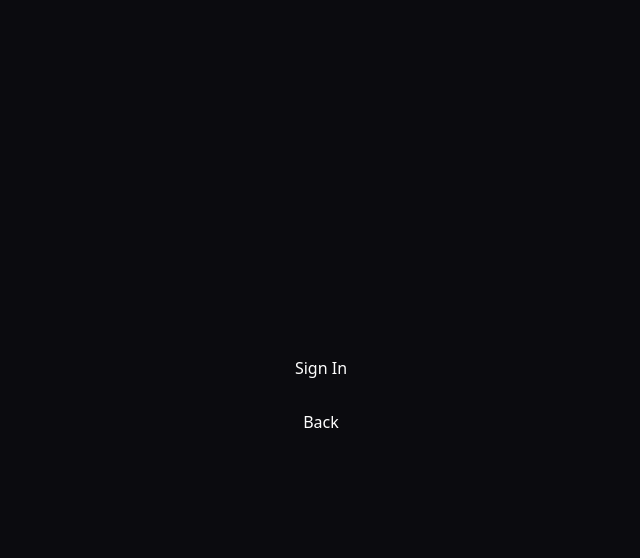
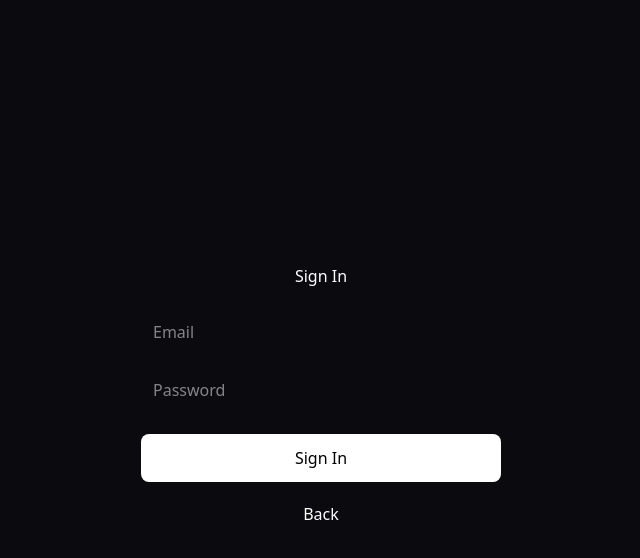
Before and after one commit to ubuntuecosystem-cloud/Nuvia, a Next.js app in the folder frontend/: page / in a window 1280 px wide. Both pictures are taken after a click on the button "Sign In". Shown: the top 558 px of the page, without its empty margins (319-959 px from the left). Built offline with nearby package versions, Linux system fonts and the light colour scheme; no server answers.

Commit message:
Update page.tsx

```diff
--- a/frontend/app/page.tsx
+++ b/frontend/app/page.tsx
@@ -1,11 +1,62 @@
 "use client";
 
 import { useState } from "react";
+import { authenticationService } from "@/services/auth/AuthenticationService";
 
 type EntryMode = "entry" | "signin" | "signup";
 
 export default function Home() {
   const [mode, setMode] = useState<EntryMode>("entry");
+  const [email, setEmail] = useState("");
+  const [password, setPassword] = useState("");
+  const [message, setMessage] = useState("");
+  const [loading, setLoading] = useState(false);
+
+  async function handleSignIn() {
+    setLoading(true);
+    setMessage("");
+
+    try {
+      await authenticationService.signIn(
+        email,
+        password
+      );
+
+      setMessage("Signed in successfully");
+    } catch (error) {
+      setMessage(
+        error instanceof Error
+          ? error.message
+          : "Sign in failed"
+      );
+    } finally {
+      setLoading(false);
+    }
+  }
+
+  async function handleCreateAccount() {
+    setLoading(true);
+    setMessage("");
+
+    try {
+      await authenticationService.createAccount(
+        email,
+        password
+      );
+
+      setMessage(
+        "Account created. Check email verification if required."
+      );
+    } catch (error) {
+      setMessage(
+        error instanceof Error
+          ? error.message
+          : "Account creation failed"
+      );
+    } finally {
+      setLoading(false);
+    }
+  }
 
   return (
     <main
@@ -67,35 +118,90 @@ export default function Home() {
           </>
         )}
 
-        {mode === "signin" && (
+        {(mode === "signin" || mode === "signup") && (
           <>
-            <h1>Sign In</h1>
+            <h1>
+              {mode === "signin"
+                ? "Sign In"
+                : "Create Account"}
+            </h1>
+
+            <input
+              placeholder="Email"
+              value={email}
+              onChange={(e) =>
+                setEmail(e.target.value)
+              }
+              style={{
+                width: "100%",
+                marginTop: 20,
+                padding: 12,
+                borderRadius: 8,
+              }}
+            />
+
+            <input
+              placeholder="Password"
+              type="password"
+              value={password}
+              onChange={(e) =>
+                setPassword(e.target.value)
+              }
+              style={{
+                width: "100%",
+                marginTop: 10,
+                padding: 12,
+                borderRadius: 8,
+              }}
+            />
 
             <button
-              onClick={() => setMode("entry")}
+              disabled={loading}
+              onClick={
+                mode === "signin"
+                  ? handleSignIn
+                  : handleCreateAccount
+              }
               style={{
                 marginTop: 20,
+                width: "100%",
+                padding: 12,
+                borderRadius: 8,
+                background: "white",
+                color: "black",
+                border: "none",
+              }}
+            >
+              {loading
+                ? "Processing..."
+                : mode === "signin"
+                ? "Sign In"
+                : "Create Account"}
+            </button>
+
+            <button
+              onClick={() => {
+                setMode("entry");
+                setMessage("");
+              }}
+              style={{
+                marginTop: 10,
                 padding: 10,
               }}
             >
               Back
             </button>
-          </>
-        )}
 
-        {mode === "signup" && (
-          <>
-            <h1>Create Account</h1>
-
-            <button
-              onClick={() => setMode("entry")}
-              style={{
-                marginTop: 20,
-                padding: 10,
-              }}
-            >
-              Back
-            </button>
+            {message && (
+              <p
+                style={{
+                  marginTop: 20,
+                  opacity: 0.8,
+                }}
+              >
+                {message}
+              </p>
+            )}
           </>
         )}
       </div>
```
